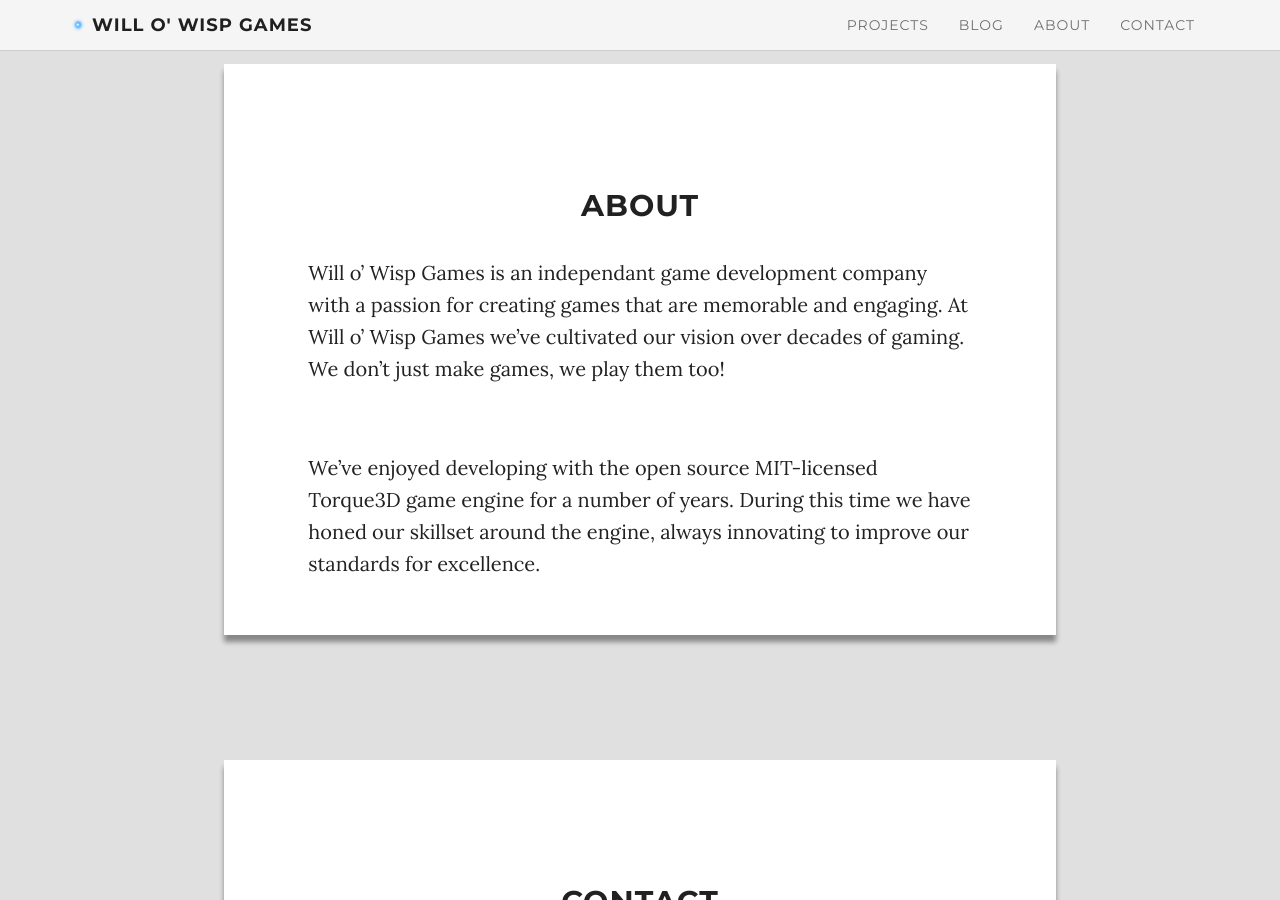
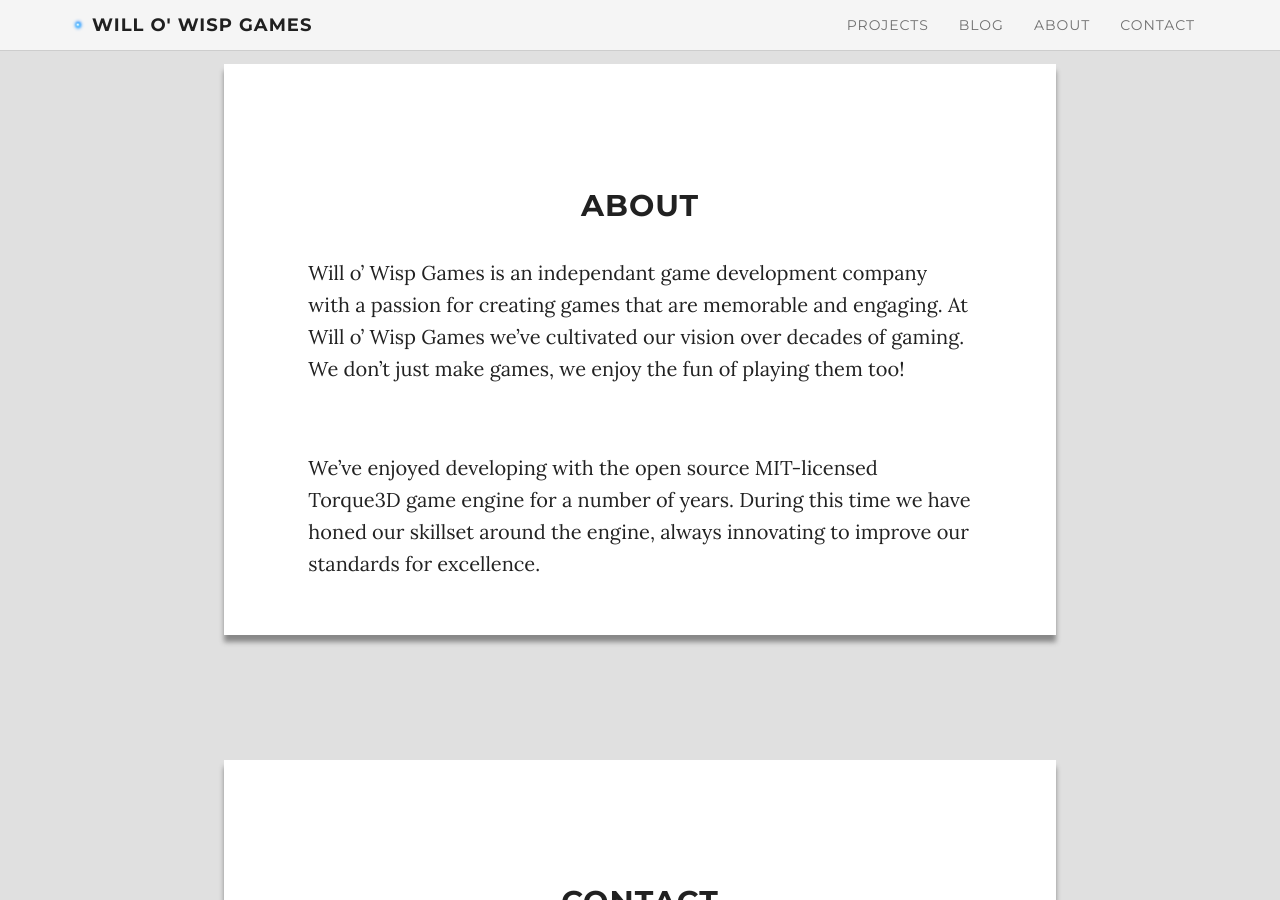
Before and after one commit to WilloWispGames/WilloWispGames.github.io, a Jekyll site: the page built from index.html, in a window 1280 px wide and 900 px high, scrolled down 2351 px. Built offline with Jekyll 4.4.1, drawn with Linux system fonts in a browser that asks for light colours; nearby versions of some CDN libraries; comment, search, counter and statistics services are not loaded.

Commit message:
Update about.html

```diff
--- a/about.html
+++ b/about.html
@@ -5,7 +5,7 @@ title: About
 ---
 ## About
 
-Will o' Wisp Games is an independant game development company with a passion for creating games that are memorable and engaging. At Will o' Wisp Games we've cultivated our vision over decades of gaming. We don't just make games, we play them too!<br>
+Will o' Wisp Games is an independant game development company with a passion for creating games that are memorable and engaging. At Will o' Wisp Games we've cultivated our vision over decades of gaming. We don't just make games, we enjoy the fun of playing them too!<br>
 <br>
 
 We've enjoyed developing with the open source MIT-licensed Torque3D game engine for a number of years. During this time we have honed our skillset around the engine, always innovating to improve our standards for excellence.
```
